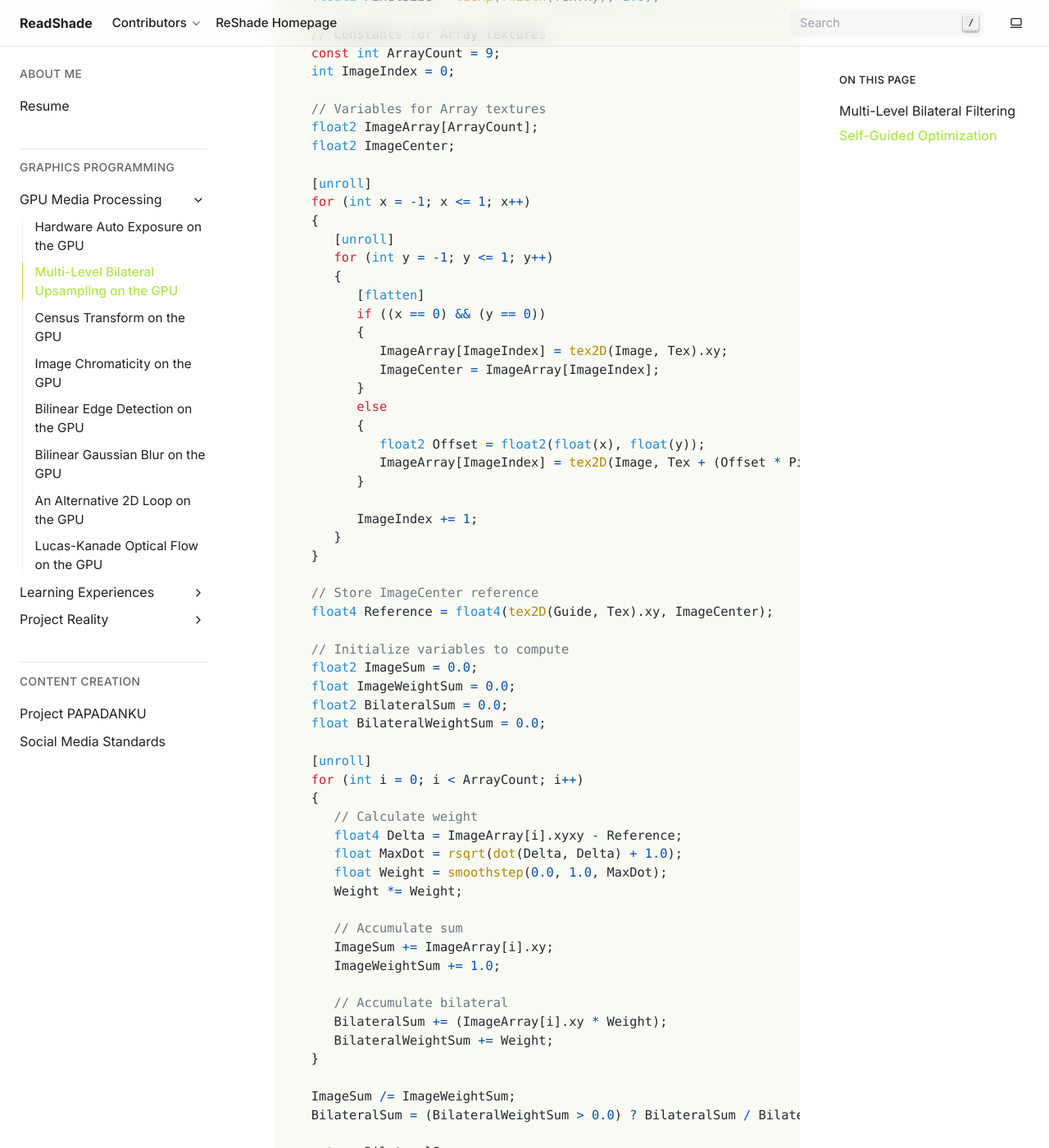
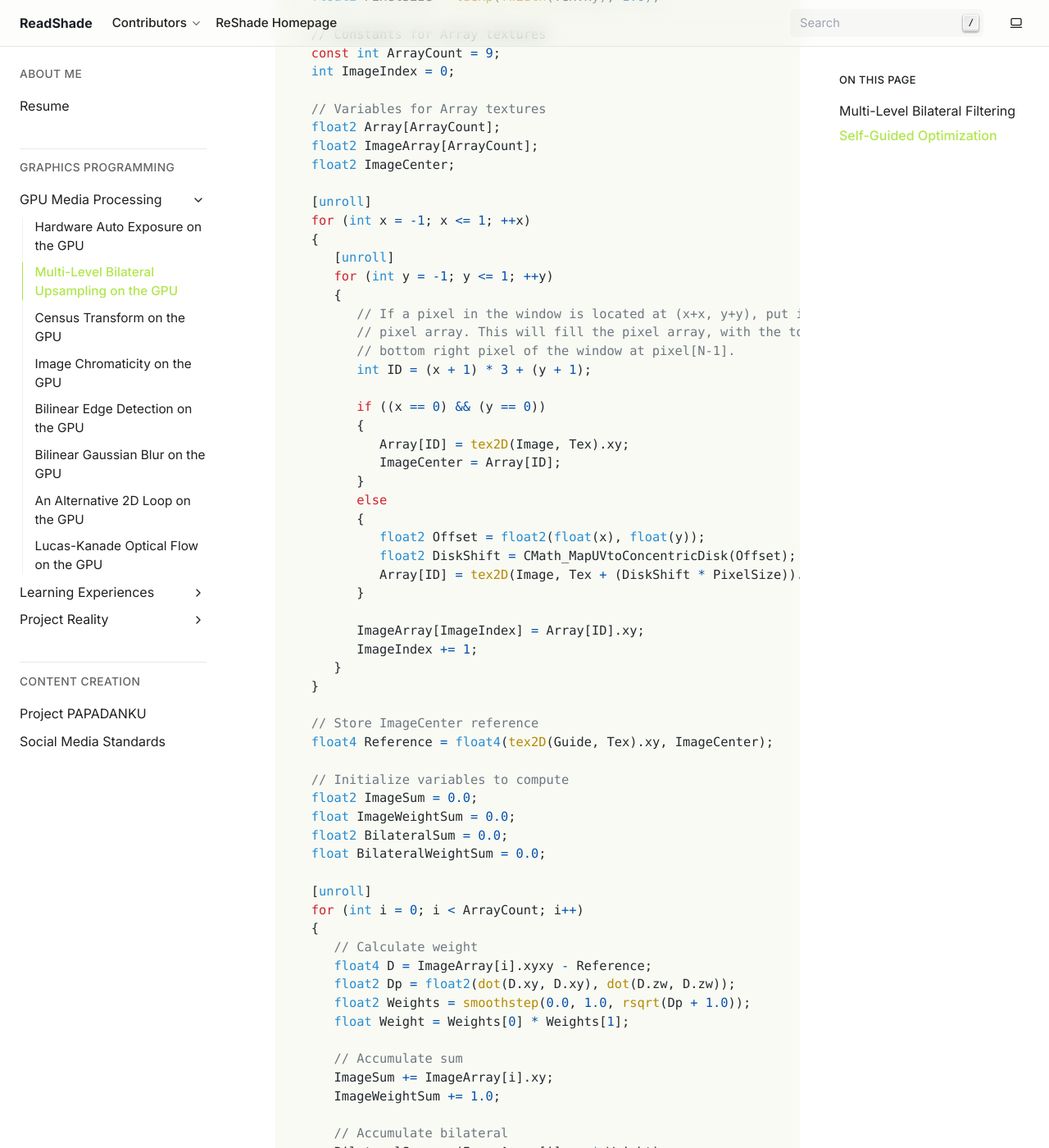
Before and after one commit to papadanku/papadanku.github.io, a Sphinx documentation site: the page built from doc/blog/gpu/bilateral.rst, in a window 1280 px wide and 1400 px high, scrolled down 3145 px. Shown: the whole window at 82% size. Built offline with Sphinx 7.4.7, drawn with Linux system fonts in a browser that asks for light colours; some of the changed text lies outside the part shown.

Commit message:
Update bilateral.rst

```diff
--- a/doc/blog/gpu/bilateral.rst
+++ b/doc/blog/gpu/bilateral.rst
@@ -114,27 +114,34 @@ This modification eliminates the need for an explicit downsampled guide and can
       int ImageIndex = 0;
 
       // Variables for Array textures
+      float2 Array[ArrayCount];
       float2 ImageArray[ArrayCount];
       float2 ImageCenter;
 
       [unroll]
-      for (int x = -1; x <= 1; x++)
+      for (int x = -1; x <= 1; ++x)
       {
          [unroll]
-         for (int y = -1; y <= 1; y++)
+         for (int y = -1; y <= 1; ++y)
          {
-            [flatten]
+            // If a pixel in the window is located at (x+x, y+y), put it at index (x + R)(2R + 1) + (y + R) of the
+            // pixel array. This will fill the pixel array, with the top left pixel of the window at pixel[0] and the
+            // bottom right pixel of the window at pixel[N-1].
+            int ID = (x + 1) * 3 + (y + 1);
+
             if ((x == 0) && (y == 0))
             {
-               ImageArray[ImageIndex] = tex2D(Image, Tex).xy;
-               ImageCenter = ImageArray[ImageIndex];
+               Array[ID] = tex2D(Image, Tex).xy;
+               ImageCenter = Array[ID];
             }
             else
             {
                float2 Offset = float2(float(x), float(y));
-               ImageArray[ImageIndex] = tex2D(Image, Tex + (Offset * PixelSize)).xy;
+               float2 DiskShift = CMath_MapUVtoConcentricDisk(Offset);
+               Array[ID] = tex2D(Image, Tex + (DiskShift * PixelSize)).xy;
             }
 
+            ImageArray[ImageIndex] = Array[ID].xy;
             ImageIndex += 1;
          }
       }
@@ -152,10 +159,10 @@ This modification eliminates the need for an explicit downsampled guide and can
       for (int i = 0; i < ArrayCount; i++)
       {
          // Calculate weight
-         float4 Delta = ImageArray[i].xyxy - Reference;
-         float MaxDot = rsqrt(dot(Delta, Delta) + 1.0);
-         float Weight = smoothstep(0.0, 1.0, MaxDot);
-         Weight *= Weight;
+         float4 D = ImageArray[i].xyxy - Reference;
+         float2 Dp = float2(dot(D.xy, D.xy), dot(D.zw, D.zw));
+         float2 Weights = smoothstep(0.0, 1.0, rsqrt(Dp + 1.0));
+         float Weight = Weights[0] * Weights[1];
 
          // Accumulate sum
          ImageSum += ImageArray[i].xy;
```
Also changed, not shown: other parts of doc/blog/gpu/bilateral.rst (+1 -1 lines).
